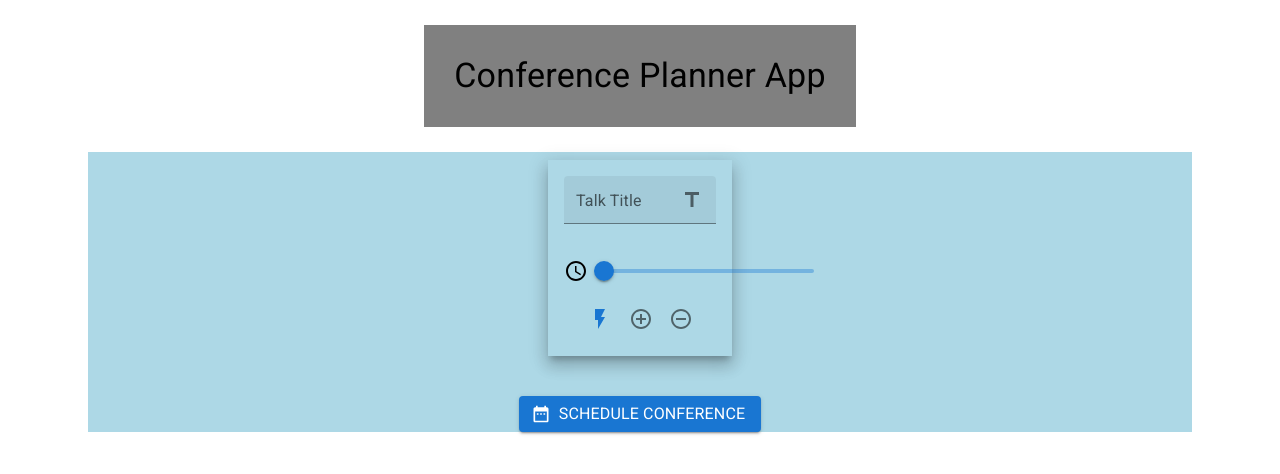
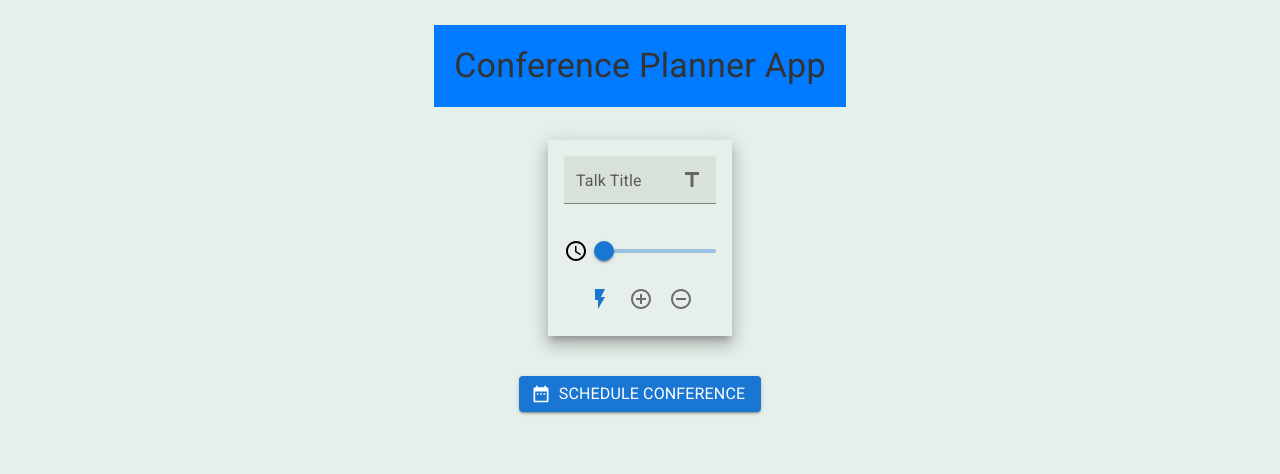
Before and after one commit to xarmar/conference-track-management, a React (Create React App) app: page / in a window 1280 px wide. Shown: the top 474 px of the page. Built offline with nearby package versions, Linux system fonts and the light colour scheme.

Commit message:
Update App.scss.

```diff
--- a/src/App.scss
+++ b/src/App.scss
@@ -1,12 +1,22 @@
-#header-div {
-  background-color: grey;
-  margin: 25px auto;
-  padding: 30px;
+
+$white: #ffffff;
+$mint: #E6EFE9;
+$primary: #007bff;
+$accent: #333333;
+$lightAccent: #00000070;
+
+:root {
+  background-color: $mint;
 }
 
-#main-content-container-grid {
-  background-color: lightblue;
+
+#header-div {
+  background-color: $primary;
+  color: $accent;
+  margin: 25px auto;
+  padding: 20px;
 }
+
 
 // Give input groups border and margin
 .input-group {
@@ -18,8 +28,15 @@
   }
 }
 
-// #inputs-container-grid {
-//   display: grid !important;
-//   grid-template-columns: 1fr 1fr 1fr !important;
-//   grid-template-rows: auto !important;
-// }
+.css-1hskriy {
+  width: auto !important;
+}
+
+#verde-forms {
+  background-color: $mint;
+}
+
+#cada-form {
+  background-color: $mint;
+  box-shadow: red;
+}
```
